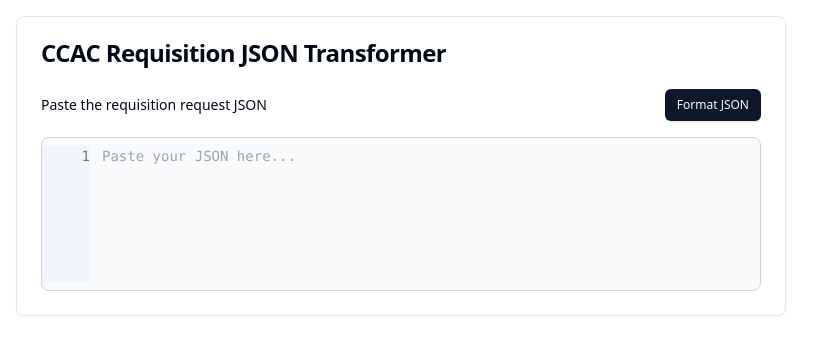
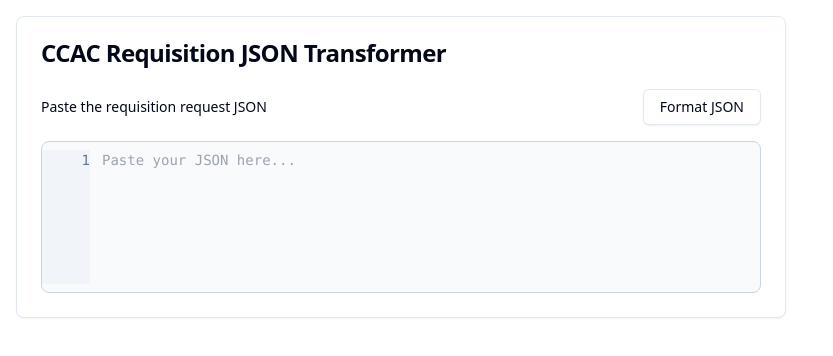
Before and after one commit to daniloheraclio/requisition-processor, a Vue app: page / in a window 1280 px wide. Shown: the top 356 px of the page, without its empty margins (0-833 px from the left). Built offline with nearby package versions, Linux system fonts and the light colour scheme.

Commit message:
result into texarea

```diff
--- a/src/components/RequisitionProcessor.vue
+++ b/src/components/RequisitionProcessor.vue
@@ -11,7 +11,9 @@
             <div class="space-y-4 w-full max-w-[720px] min-w-[720px]">
               <div class="flex justify-between items-center">
                 <Label>Paste the requisition request JSON</Label>
-                <Button @click="formatJson" size="sm">Format JSON</Button>
+                <Button @click="formatJson" variant="outline"
+                  >Format JSON</Button
+                >
               </div>
               <div
                 class="relative h-full overflow-auto bg-slate-50 border border-slate-300 rounded-lg py-2"
@@ -30,7 +32,7 @@
                     <textarea
                       v-model="sourceJson"
                       placeholder="Paste your JSON here..."
-                      class="font-mono text-sm pl-3 flex-grow bg-transparent resize-none w-full min-h-32 focus:outline-none"
+                      class="textarea font-mono text-sm pl-3 flex-grow bg-transparent resize-none w-full min-h-32 focus:outline-none"
                       spellcheck="false"
                     ></textarea>
                   </div>
@@ -121,22 +123,27 @@
                   </CardContent>
                 </Card>
               </div>
-              <Button @click="addNewItem" size="sm">
+              <Button @click="addNewItem">
                 <Plus class="w-4 h-4 mr-2" />
                 Add New Item
               </Button>
             </div>
 
             <!-- RESULT COLUMN -->
-            <div v-if="result" class="space-y-4">
+            <div v-if="result" class="space-y-4 w-full">
               <div class="flex justify-between items-center">
                 <h3 class="text-lg font-semibold">Result</h3>
                 <Button @click="copyToClipboard">Copy to Clipboard</Button>
               </div>
-              <pre class="bg-slate-100 p-4 rounded-lg overflow-auto">
-            {{ result }}
-          </pre
-              >
+
+              <div class="relative w-[720px] min-h-[720px]">
+                <textarea
+                  v-model="result"
+                  class="bg-slate-100 font-mono text-sm p-3 rounded-md w-full min-h-[1080px] h-full focus:outline-none"
+                  spellcheck="false"
+                  disabled
+                ></textarea>
+              </div>
             </div>
           </div>
         </div>
@@ -331,7 +338,6 @@ const validateAndParseJson = (jsonString: string) => {
 
 watch(sourceJson, newVal => {
   if (newVal) {
-    console.log('New JSON:', typeof newVal)
     validateAndParseJson(newVal)
   }
 })
@@ -392,7 +398,7 @@ const generateResultJson = () => {
               MasterItemCode: item.masterItemCode || 'Default Code',
               MasterItemDesc: item.masterItemDesc || 'Default Description',
               LineItemGuid: uuidv4(),
-              LineItemNumber: '13737880',
+              LineItemNumber: '13737880', // Double check this
               ItemTypeCode: 'XD',
               ItemType: 'Default Type',
               ItemUnit: 'unit',
@@ -433,7 +439,7 @@ const getLineNumbers = (text: string) => {
   line-height: 1.5;
 }
 
-textarea {
+.textarea {
   white-space: pre; /* Preserve whitespace formatting */
   line-height: 1.5; /* Ensure consistent line spacing */
   height: 100%; /* Make textarea fill the container vertically */
@@ -443,8 +449,4 @@ textarea {
   overflow-y: hidden; /* Enable vertical scrolling */
   overflow-x: auto;
 }
-
-.relative {
-  font-family: 'Courier New', Courier, monospace; /* IDE-like font */
-}
 </style>
```
